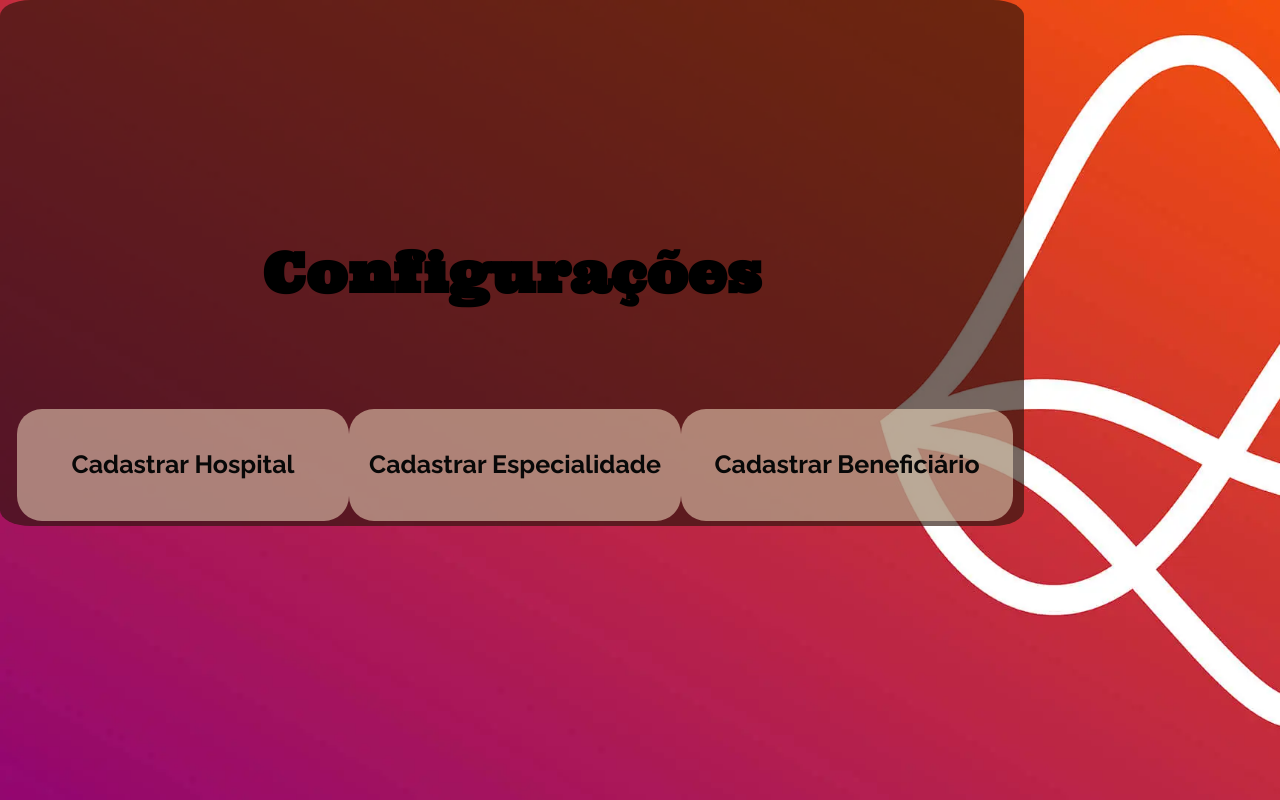
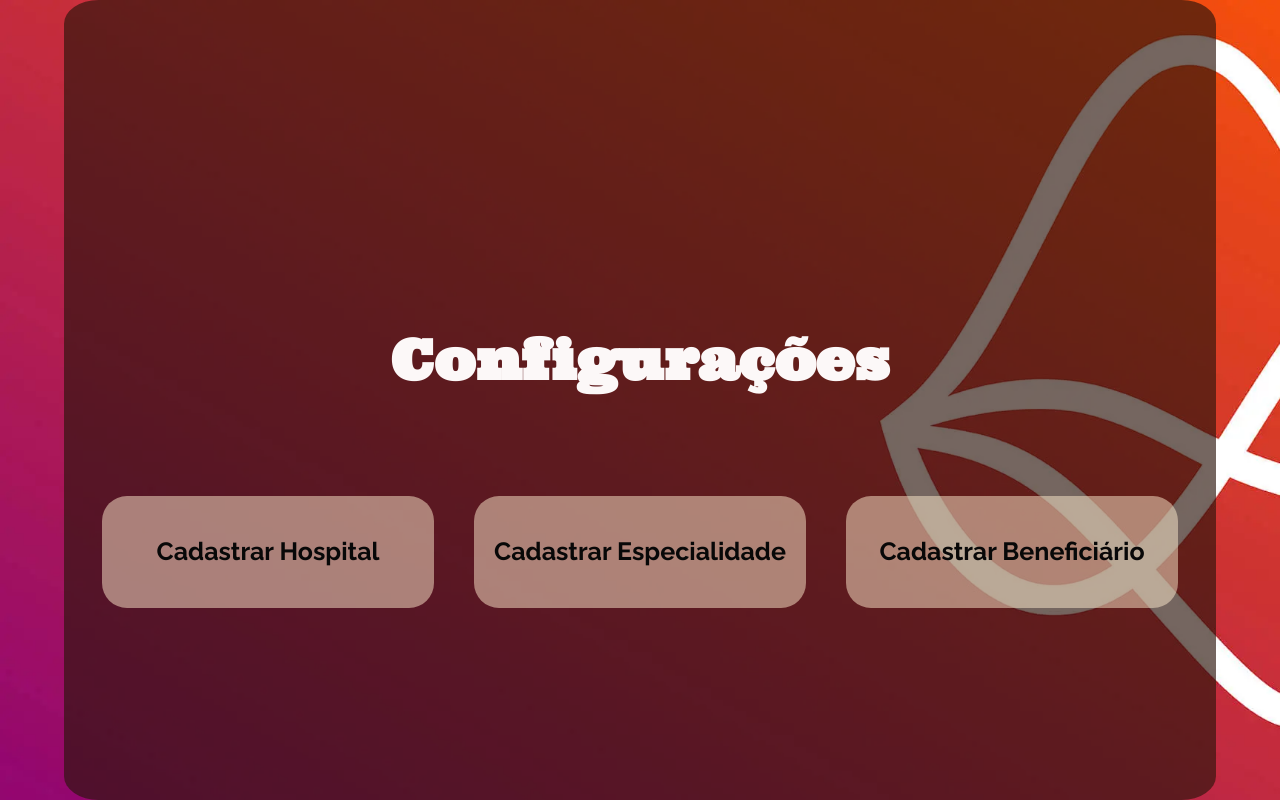
Before and after one commit to projeto-agendamentoHospital/TelaCadastro, an Angular app in the folder telaCadastro/: page /inicio/acessoRestrito in a window 1280 px wide. Built offline with nearby package versions, Linux system fonts and the light colour scheme.

Commit message:
tela-cadastro-configuracao pronta

```diff
--- a/telaCadastro/src/app/restricted-access-patient/restricted-access-patient.component.html
+++ b/telaCadastro/src/app/restricted-access-patient/restricted-access-patient.component.html
@@ -1,11 +1,14 @@
 <div class="full-banner-form">
-  <form action="" method="post" #frmCreate="ngForm" (ngSubmit)="toCreate(frmCreate)">
+  <form
+    action=""
+    method="post"
+    #frmCreate="ngForm"
+    (ngSubmit)="toCreate(frmCreate)"
+  >
     <h1>Cadastrar Beneficiário</h1>
     <div class="container">
       <div class="mb-3 row">
-        <label class="col-sm-4 col-form-label"
-          >Nome do Beneficiário</label
-        >
+        <label class="col-sm-4 col-form-label">Nome do Beneficiário</label>
         <div class="col-sm-6">
           <input
             type="text"
@@ -53,9 +56,7 @@
         </div>
       </div>
       <div class="mb-3 row">
-        <label class="col-sm-4 col-form-label"
-          >Número da Carteirinha</label
-        >
+        <label class="col-sm-4 col-form-label">Número da Carteirinha</label>
         <div class="col-sm-6">
           <input
             type="text"
@@ -91,16 +92,19 @@
         </div>
       </div>
       <div class="row-2 col-sm-2">
-        <!-- <select
-          class="form-select"
-          aria-label="Default select example"
-          [(ngModel)]="setting.active"
-          name="active">
-          <option value="true">Ativo</option>
-          <option value="false">Inativo</option>
-        </select> -->
+        <div class="form-check d-flex mb-4">
+          <input
+            class="form-check-input me-2"
+            type="checkbox"
+            value="true"
+            id="ativo"
+            checked
+            [ngModelOptions]="{ standalone: true }"
+            [(ngModel)]="setting.ativo"/>
+          <label class="form-check-label" for="ativo"> Ativo </label>
+        </div>
       </div>
-        <button [disabled]="frmCreate.invalid">Salvar</button>
+      <button [disabled]="frmCreate.invalid">Salvar</button>
     </div>
   </form>
 </div>
--- a/telaCadastro/src/app/restricted-access/restricted-access.component.css
+++ b/telaCadastro/src/app/restricted-access/restricted-access.component.css
@@ -3,6 +3,7 @@
 @import url('https://fonts.googleapis.com/css2?family=Raleway:wght@300;700&family=Ultra&display=swap');
 
 .first{
+  display: flex;
   background-color: rgb(38, 28, 16);
   background-image: url(../img/fundo2.webp);
   font-family:'Raleway', sans-serif;
@@ -11,20 +12,23 @@
   background-size: cover;
 }
 .form{
-  align-content: center;
+  justify-content: space-around;
+  align-content: space-around;
   background: #2b150ba6 ;
-  width: 80%;
+  width: 90%;
+  margin-left: auto;
+  margin-right: auto;
   height: auto;
   border-radius: 3%;
   padding: 5px;
 }
 h1{
-  padding-top: 235px;
+  padding-top: 135px;
   padding-bottom: 95px;
   text-align: center;
   font-size: 55px;
   font-weight: 800;
-  color: rgb(0, 0, 0);
+  color: rgb(252, 248, 248);
   font-family: 'Ultra', serif;
 }
 button{
@@ -33,7 +37,7 @@ button{
   background-color: rgba(255, 235, 205, 0.5);
 }
 button:hover{
-  background-color: rgb(239, 183, 98);
+  background-color: rgba(239, 183, 98, 0.5);
   box-shadow: 0px 0px 0px 2px rgb(63, 62, 62);
 }
 
```
